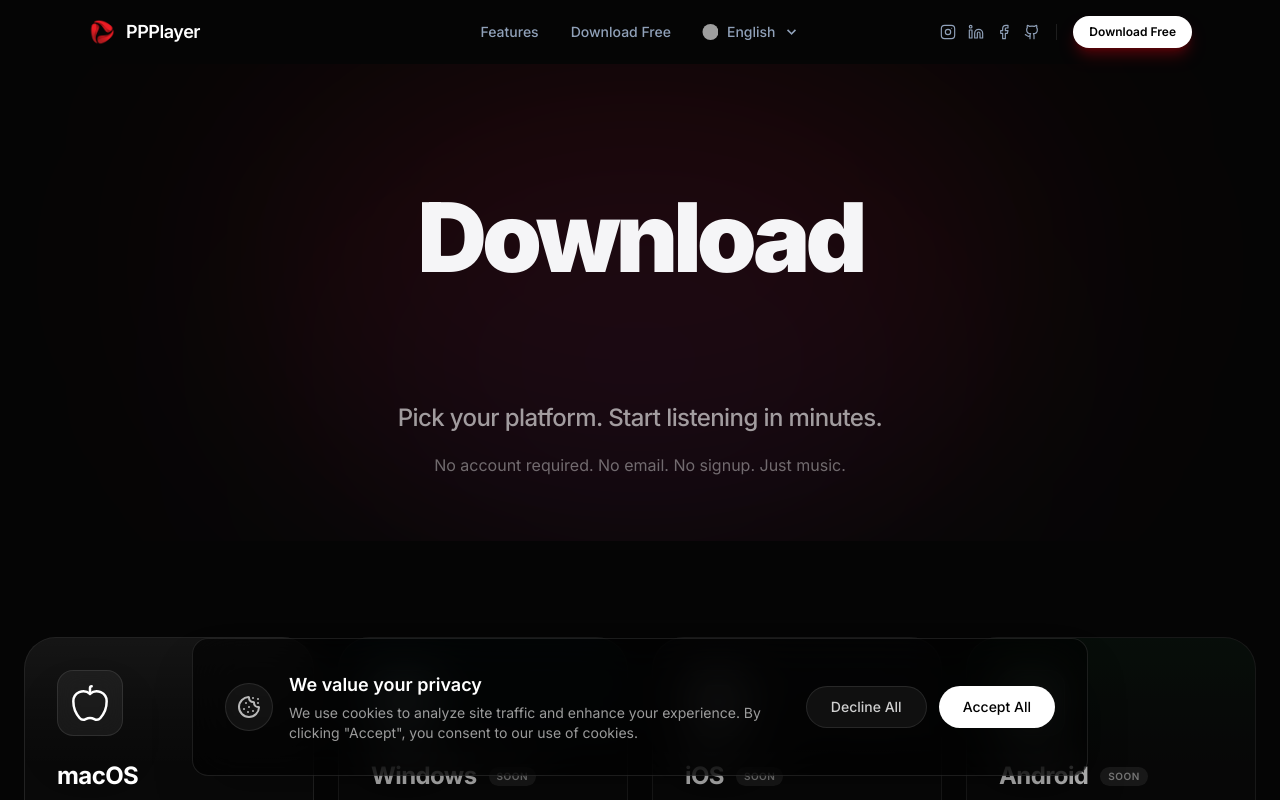
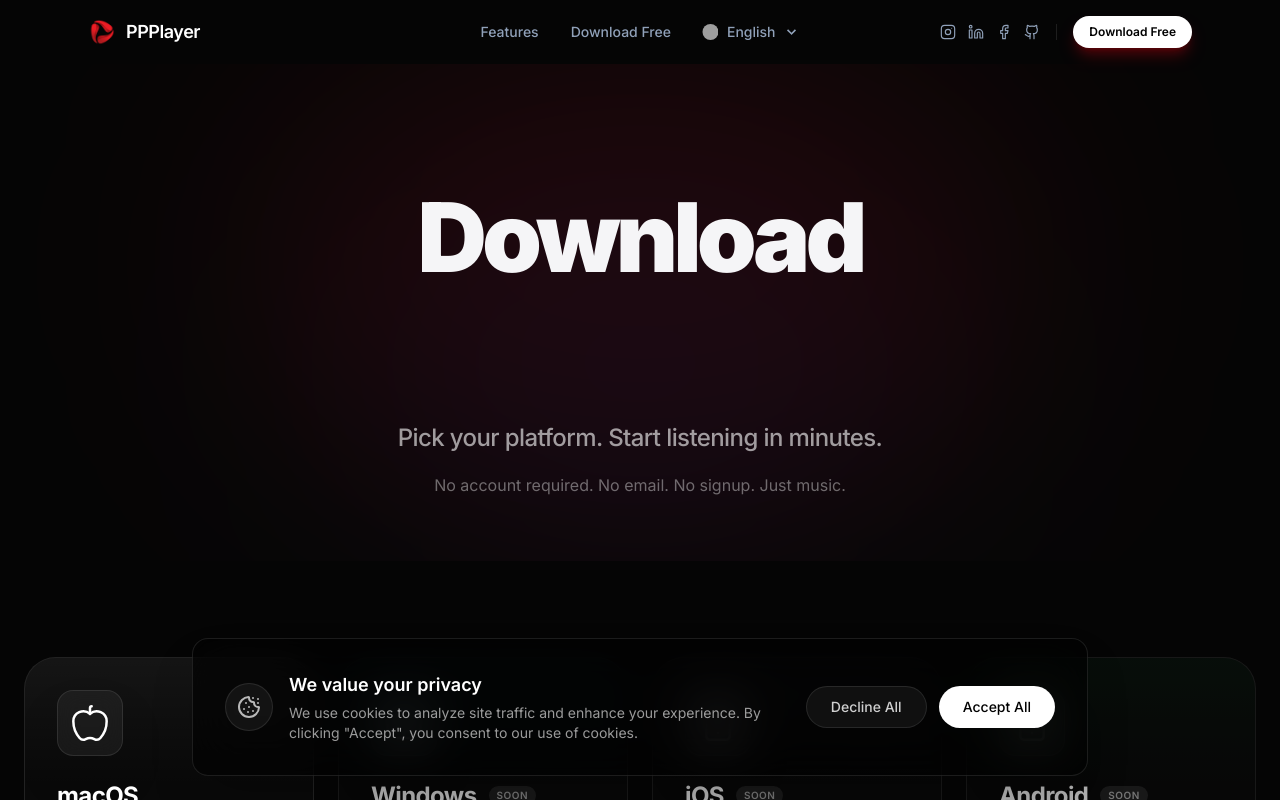
Before and after one commit to ppplayermusic/website, a Next.js app: page /en/download in a window 1280 px wide. Shown: the top 800 px of the page. Built offline with nearby package versions, Linux system fonts and the light colour scheme; grey boxes are pictures that could not be loaded.

Commit message:
fix: navbar button target and SpotlightText descender clipping

```diff
--- a/app/[locale]/download/page.tsx
+++ b/app/[locale]/download/page.tsx
@@ -43,7 +43,7 @@ export default async function DownloadPage({ params }: { params: Promise<{ local
 
             <h1 className="text-6xl sm:text-7xl md:text-8xl font-black tracking-tighter mb-6 leading-[0.95] cursor-default">
               {t.rich("title", {
-                gradient: (chunks) => <SpotlightText className="text-transparent bg-clip-text bg-gradient-to-b from-white to-white/60">{chunks}</SpotlightText>
+                gradient: (chunks) => <SpotlightText className="text-transparent bg-clip-text bg-gradient-to-b from-white to-white/60 pb-[0.2em]">{chunks}</SpotlightText>
               })}
             </h1>
 
--- a/components/ui/Button.tsx
+++ b/components/ui/Button.tsx
@@ -43,14 +43,16 @@ export function Button({
   const classes = cn(base, sizes[size], variants[variant], className)
 
   if (href) {
+    const isExternal = href.startsWith('http');
     return (
       <motion.a
         href={href}
-        target="_blank"
-        rel="noopener noreferrer"
+        target={isExternal ? "_blank" : undefined}
+        rel={isExternal ? "noopener noreferrer" : undefined}
         className={classes}
         whileHover={{ scale: 1.02 }}
         whileTap={{ scale: 0.98 }}
+        {...(props as any)}
       >
         {children}
       </motion.a>
```
